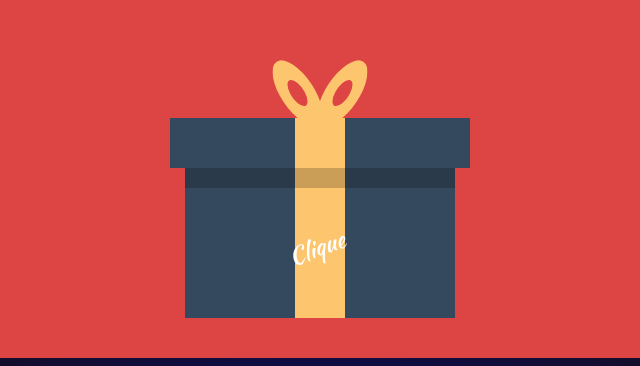
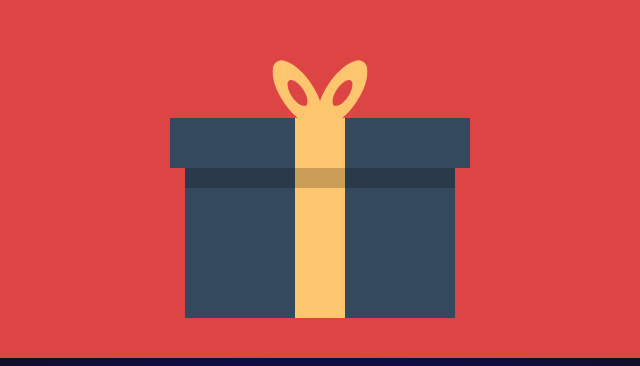
Before and after one commit to lucasineth/aniversario-namoro, a plain HTML site: page index.html in a window 1280 px wide. Shown: the part 442-808 px from the top of the page, 320-960 px from the left. Drawn offline with Linux system fonts and the light colour scheme.

Commit message:
Update style.css

```diff
--- a/styles/style.css
+++ b/styles/style.css
@@ -51,7 +51,6 @@ canvas#canvas {
   position: absolute;
   color: #fff;
   width: 100%;
-  content: "Clique";
   left: 0;
   bottom: 0;
   font-size: 24px;
```
